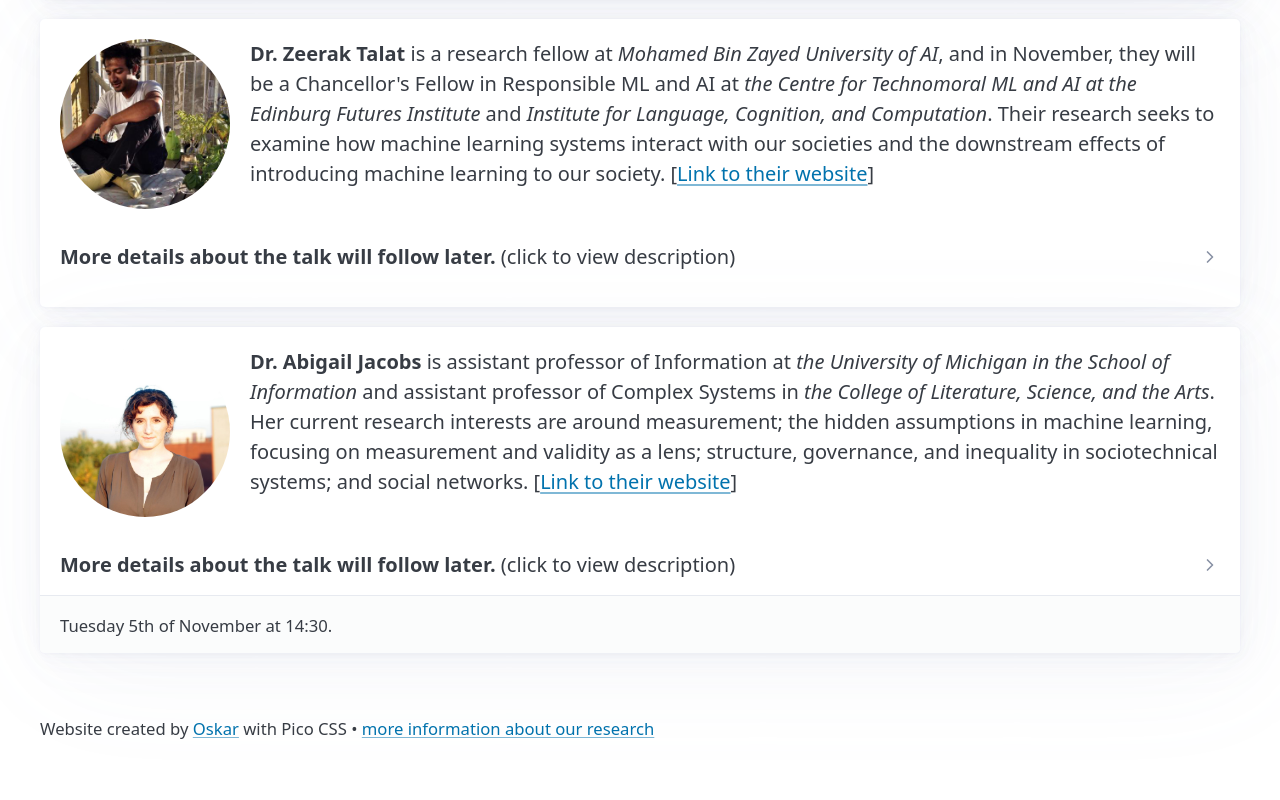
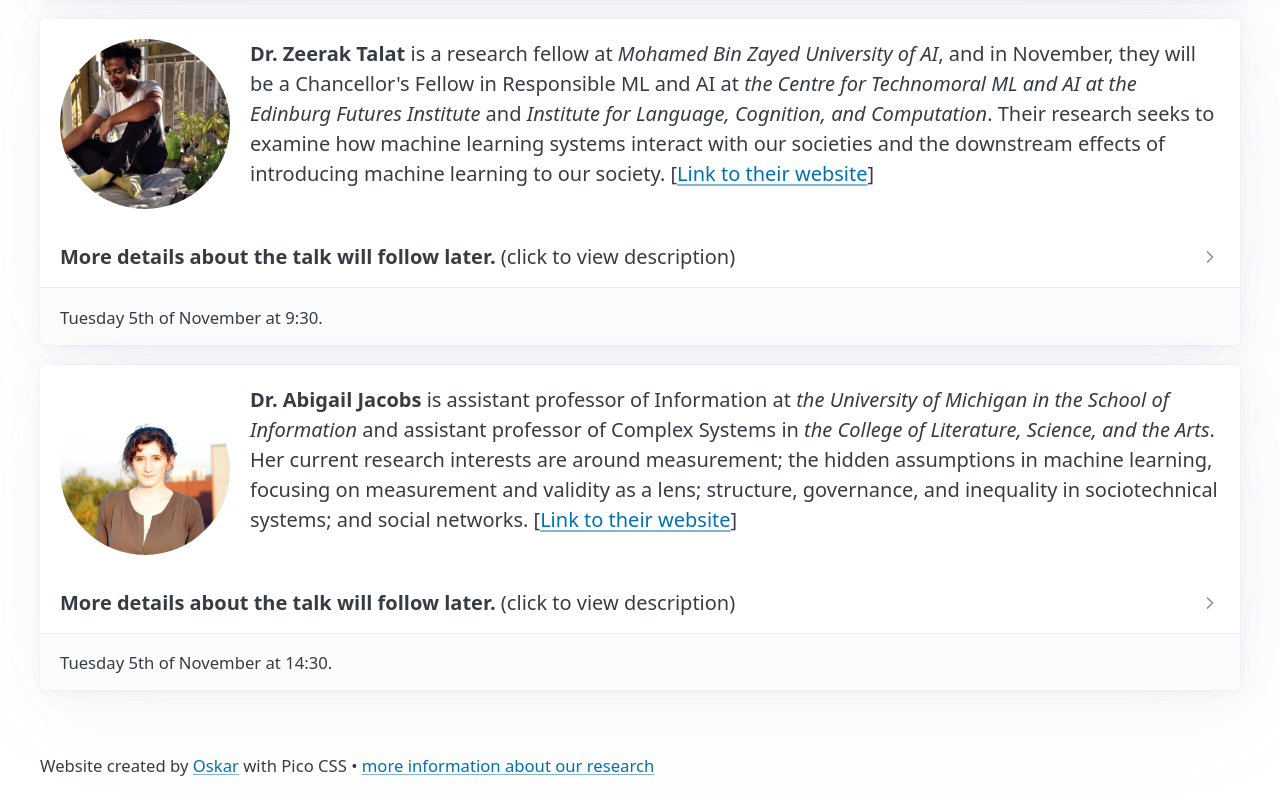
Before and after one commit to wai-amsterdam/wai-amsterdam.github.io, a plain HTML site: page index.html in a window 1280 px wide. Shown: the part 2326-3126 px from the top of the page. Before the commit the page ends 3089 px from the top, so only its background shows below. Drawn offline with nearby package versions, Linux system fonts and the light colour scheme.

Commit message:
Update website

```diff
--- a/index.html
+++ b/index.html
@@ -189,6 +189,9 @@
           <summary><strong>More details about the talk will follow later.</strong> (click to view description)</summary>
           <i>More details will follow later.</i>
         </details>
+        <footer>
+          <small>Tuesday 5th of November at 9:30.</small>
+        </footer>
     </article>
     <article>
       <div class="keynote">
```
